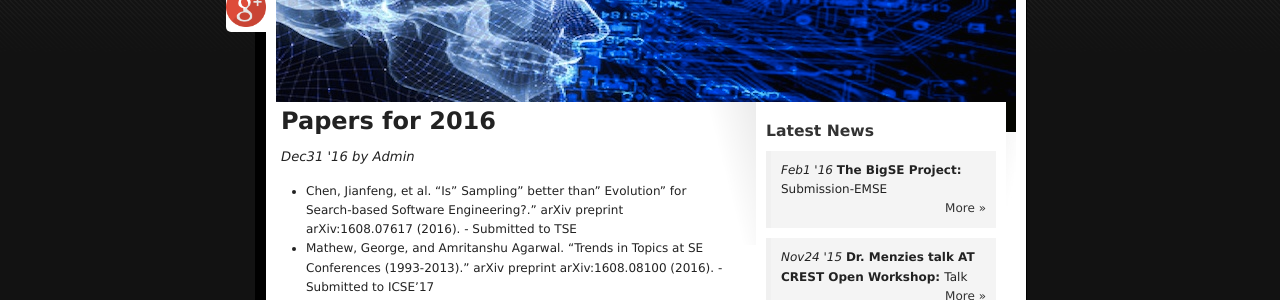
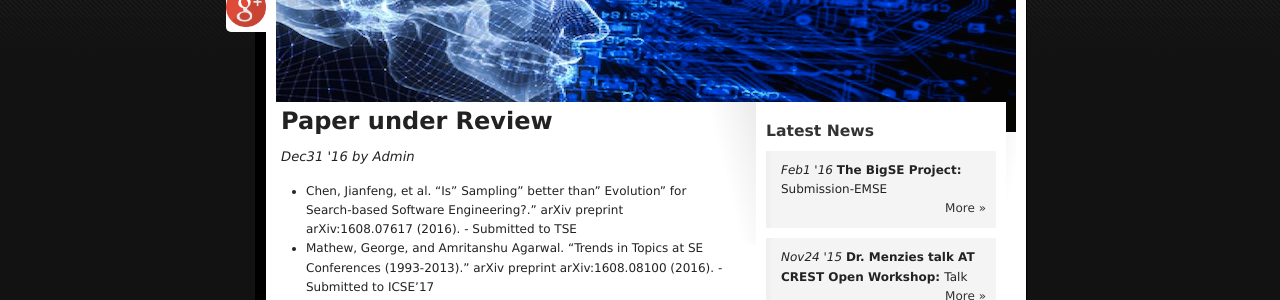
Before and after one commit to ai-se/ai-se.github.io, a Jekyll site: the page built from papers/_posts/2016-12-31-UnderReview.md, in a window 1280 px wide. Shown: the part 196-496 px from the top of the page. Built offline with Jekyll 4.4.1, drawn with Linux system fonts in a browser that asks for light colours; Markdown is read by kramdown in place of the engine named in the settings; comment, search, counter and statistics services are not loaded.

Commit message:
Added underreview

```diff
--- a/papers/_posts/2016-12-31-UnderReview.md
+++ b/papers/_posts/2016-12-31-UnderReview.md
@@ -1,8 +1,8 @@
 ---
 layout: page
-title: Papers for 2016
+title: Paper under Review
 author: Admin
-excerpt: Paper published during 2016
+excerpt: Paper under Review
 ---
 + Chen, Jianfeng, et al. "Is" Sampling" better than" Evolution" for Search-based Software Engineering?." arXiv preprint arXiv:1608.07617 (2016). - Submitted to TSE
 + Mathew, George, and Amritanshu Agarwal. "Trends in Topics at SE Conferences (1993-2013)." arXiv preprint arXiv:1608.08100 (2016). - Submitted to ICSE'17
```
